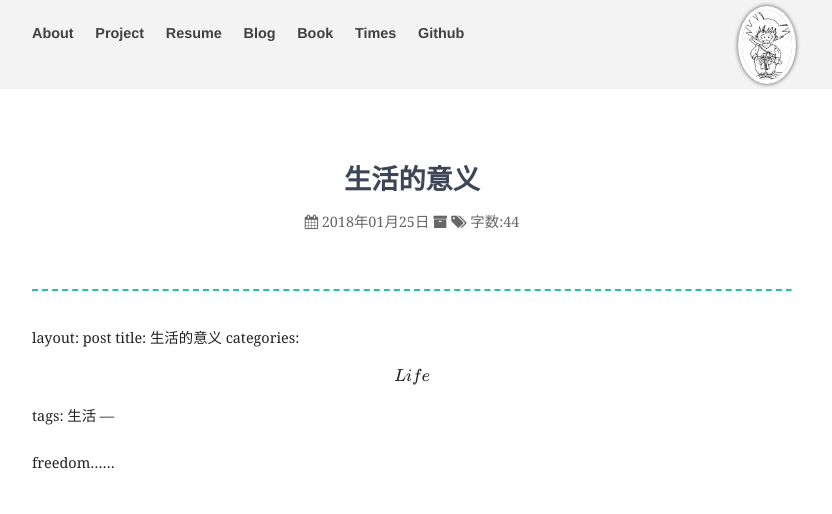
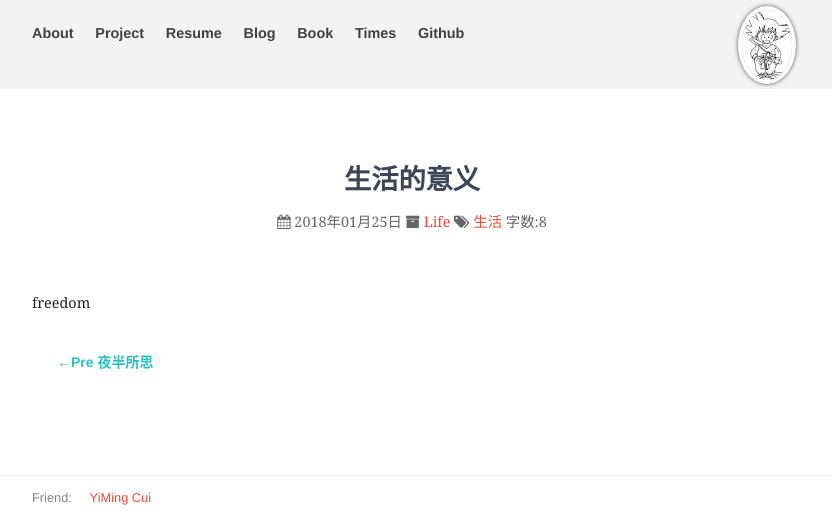
Before and after one commit to littlecat-lff/littlecat-lff.github.io, a Jekyll site: the page built from _posts/Reading/2018-01-25-生活的意义.md, in a window 1280 px wide. Shown: the top 514 px of the page, without its empty margins (228-1060 px from the left). Built offline with Jekyll 4.4.1, drawn with Linux system fonts in a browser that asks for light colours; nearby versions of some CDN libraries; our own code applies the rules of GitHub Pages for plain Markdown files; formulas are drawn with MathJax 3; comment, search, counter and statistics services are not loaded.

```diff
--- a/_posts/Reading/2018-01-25-生活的意义.md
+++ b/_posts/Reading/2018-01-25-生活的意义.md
@@ -1,4 +1,3 @@
-
 ---
 layout: post
 title: 生活的意义
@@ -7,4 +6,5 @@ tags: 生活
 ---
 
 
-freedom......
+
+freedom
```
